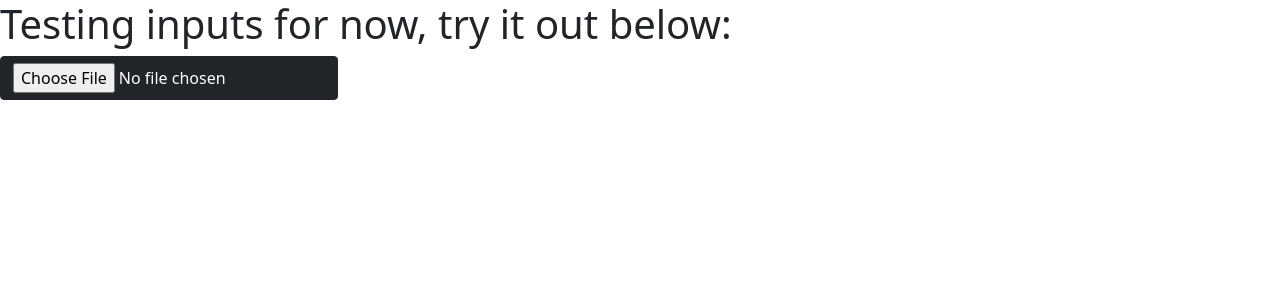
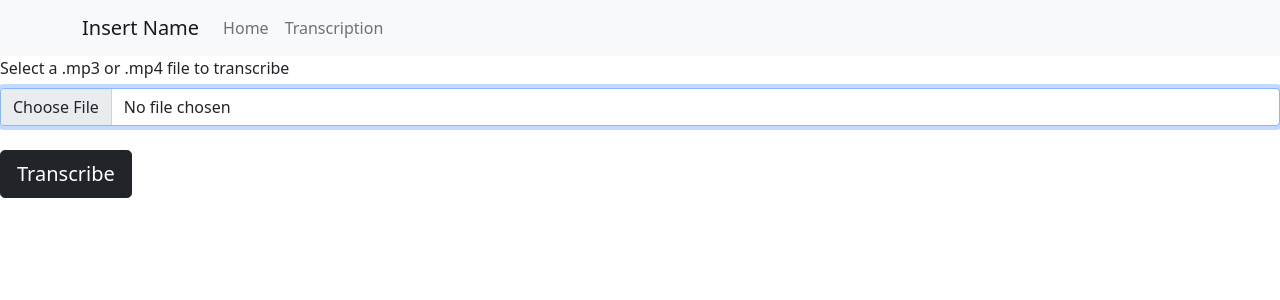
Before and after one commit to sukhmansra64/deltaHacks8, a React (Create React App) app in the folder client/: page /tran in a window 1280 px wide. Shown: the top 300 px of the page. Built offline with nearby package versions, Linux system fonts and the light colour scheme.

Commit message:
Second commit, starting to build out the actual application and it's functionality

```diff
--- a/client/package.json
+++ b/client/package.json
@@ -14,7 +14,7 @@
     "react-dom": "^17.0.2",
     "react-moment": "^1.1.1",
     "react-redux": "^7.2.6",
-    "react-router-dom": "^6.2.1",
+    "react-router-dom": "^5.0.0",
     "react-scripts": "5.0.0",
     "redux": "^4.1.2",
     "redux-devtools-extension": "^2.13.9",
--- a/client/public/index.html
+++ b/client/public/index.html
@@ -9,7 +9,6 @@
       name="description"
       content="Web site created using create-react-app"
     />
-    <link rel="apple-touch-icon" href="%PUBLIC_URL%/logo192.png" />
     <!--
       manifest.json provides metadata used when your web app is installed on a
       user's mobile device or desktop. See https://developers.google.com/web/fundamentals/web-app-manifest/
--- a/client/src/App.js
+++ b/client/src/App.js
@@ -1,14 +1,28 @@
-import 'bootstrap/dist/css/bootstrap.css'
-import {useState} from 'react';
+import 'bootstrap/dist/css/bootstrap.css';
+import{BrowserRouter as Router, Route, Switch} from 'react-router-dom';
 import FileInput from "./components/FileInput";
+import Landing from './components/Landing';
+import NavBar from "./components/NavBar";
+import TranPage from "./components/TranPage";
 
+//redux
+import {Provider} from "react-redux";
+import store from './store'
 
 function App() {
   return (
-    <>
-      <h1>Testing inputs for now, try it out below:</h1>
-      <FileInput/>
-    </>
+      <>
+          <Provider store={store}>
+              <Router>
+                  <NavBar/>
+                  <Switch>
+                      <Route exact path='/' component={Landing}/>
+                      <Route exact path='/tran' component={TranPage}/>
+                  </Switch>
+              </Router>
+          </Provider>
+      </>
+
   );
 }
 
--- /dev/null
+++ b/client/src/actions/types.js
@@ -0,0 +1,2 @@
+export const SET_ALERT = 'SET_ALERT';
+export const REMOVE_ALERT = 'REMOVE_ALERT';
--- a/client/src/components/FileInput.js
+++ b/client/src/components/FileInput.js
@@ -1,9 +1,19 @@
 import React from 'react';
+import axios from 'axios';
+
 
 const FileInput = () => {
 
     const handleChange = (e) =>{
-        console.log(e);
+        console.log(e.target.files[0]);
+        const config = {
+            headers: {
+                authorization: "1f96165849d14483bfe837dde17c5d81",
+                "content-type": "application/json",
+                "transfer-encoding": "chunked"
+            }
+        }
+        axios.post("https://api.assemblyai.com/v2/upload",e.target.files[0],config).then((data)=>console.log(data)).catch((err)=>console.log(err));
     }
 
     return (
--- /dev/null
+++ b/client/src/components/Landing.js
@@ -0,0 +1,13 @@
+import React from 'react';
+
+const Landing = () => {
+    return (
+        <>
+            <div>
+                This is the dashboard
+            </div>
+        </>
+    );
+};
+
+export default Landing;
--- /dev/null
+++ b/client/src/components/NavBar.js
@@ -0,0 +1,24 @@
+import React from 'react';
+import {Link} from 'react-router-dom';
+import {Container, Nav, Navbar, NavDropdown} from "react-bootstrap";
+
+const NavBar = () => {
+    return (
+        <div>
+            <Navbar bg="light" expand="lg">
+                <Container>
+                    <Navbar.Brand as={Link} to='/'>Insert Name</Navbar.Brand>
+                    <Navbar.Toggle aria-controls="basic-navbar-nav" />
+                    <Navbar.Collapse id="basic-navbar-nav">
+                        <Nav className="me-auto">
+                            <Nav.Link as={Link} to="/">Home</Nav.Link>
+                            <Nav.Link as={Link} to="/tran">Transcription</Nav.Link>
+                        </Nav>
+                    </Navbar.Collapse>
+                </Container>
+            </Navbar>
+        </div>
+    );
+};
+
+export default NavBar;
--- /dev/null
+++ b/client/src/components/TranPage.js
@@ -0,0 +1,52 @@
+import React from 'react';
+import {useState} from 'react';
+import {Link} from "react-router-dom";
+import {Button, Form} from "react-bootstrap";
+import axios from "axios";
+
+const TranPage = () => {
+    const [file,setFile] = useState(null);
+    const [url, setUrl] = useState('');
+    const onChange = (e) =>{
+        setFile(e.target.files[0]);
+    }
+    const onClick =async (e) =>{
+        if(file === null){
+            console.log("Add a file");
+        }
+        const config = {
+            headers: {
+                authorization: "1f96165849d14483bfe837dde17c5d81",
+                "content-type": "application/json",
+                "transfer-encoding": "chunked"
+            }
+        }
+        try{
+            const res = await  axios.post("https://api.assemblyai.com/v2/upload",file,config);
+            setUrl(res.data.upload_url);
+        }catch(err){
+            console.error(err.message)
+        }
+    }
+    return (
+        <div>
+            <div className="Login">
+                <Form>
+                    <Form.Group size="lg" controlId="file" onChange={(e)=>onChange(e)}>
+                        <Form.Label>Select a .mp3 or .mp4 file to transcribe</Form.Label>
+                        <Form.Control
+                            autoFocus
+                            type="file"
+                        />
+                    </Form.Group>
+                    <br/>
+                    <Button block size="lg" className='btn-dark' onClick={(e)=>onClick(e)}>
+                        Transcribe
+                    </Button>
+                </Form>
+            </div>
+        </div>
+    );
+};
+
+export default TranPage;
--- /dev/null
+++ b/client/src/reducers/alert.js
@@ -0,0 +1,3 @@
+import {SET_ALERT,REMOVE_ALERT} from "../actions/types";
+
+const initialState = [];
--- /dev/null
+++ b/client/src/reducers/index.js
@@ -0,0 +1,3 @@
+import {combineReducers} from "redux";
+
+export default combineReducers({});
--- /dev/null
+++ b/client/src/store.js
@@ -0,0 +1,12 @@
+import{composeWithDevTools} from "redux-devtools-extension";
+import thunk from 'redux-thunk';
+import rootReducer from './reducers';
+import {createStore, applyMiddleware} from "redux";
+
+const initialState = {};
+
+const middleware = [thunk];
+
+const store = createStore(rootReducer,initialState,composeWithDevTools(applyMiddleware(...middleware)));
+
+export default store;
```
Also changed, not shown: client/public/manifest.json, 1 other file (tests, documents, lock files or other folders).
